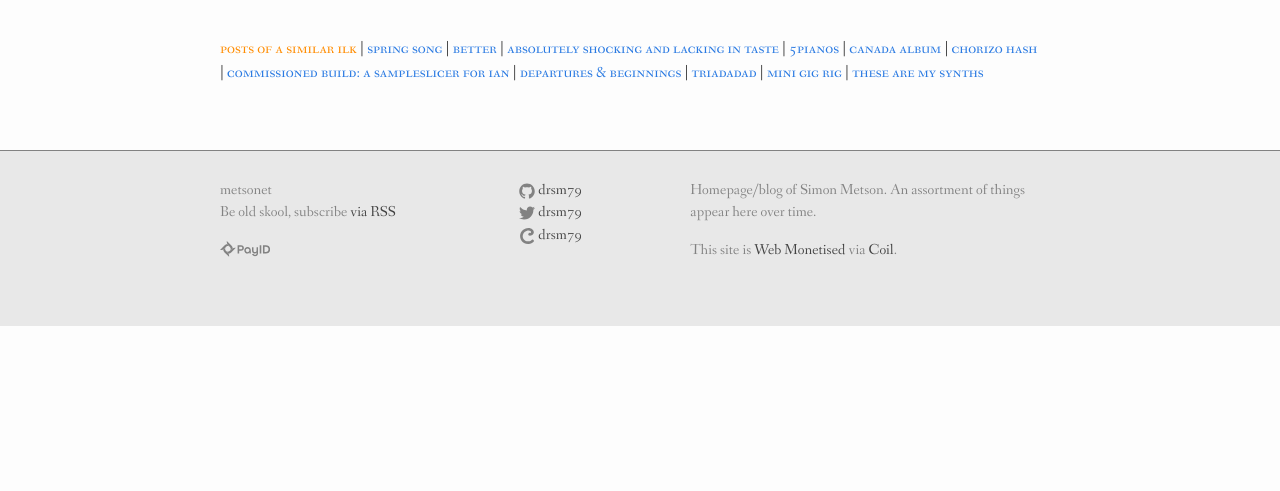
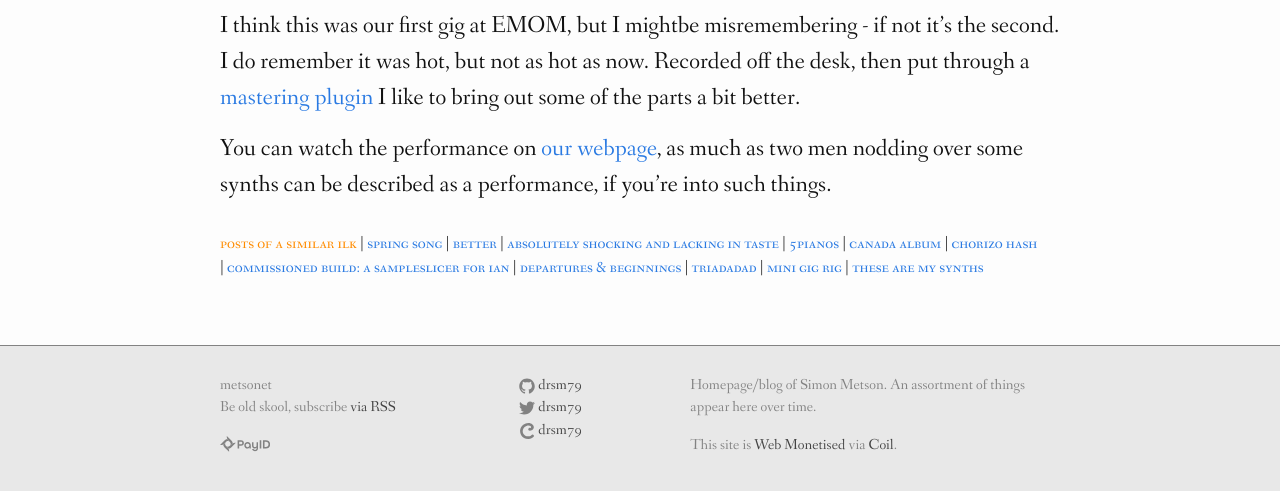
Before and after one commit to drsm79/drsm79.github.com, a Jekyll site: the page built from _posts/2020-08-11-anechoics-first-gig.md, in a window 1280 px wide and 900 px high, scrolled down 570 px, cut to the strip 379-870 px from the top of the window. Built offline with Jekyll 4.4.1, drawn with Linux system fonts in a browser that asks for light colours; before the commit the page ends 1275 px from its top, so only the background shows below that.

Commit message:
anechoics gig info

```diff
--- a/_posts/2020-08-11-anechoics-first-gig.md
+++ b/_posts/2020-08-11-anechoics-first-gig.md
@@ -16,3 +16,6 @@ tags:
     - emom
     - archives
 ---
+I think this was our first gig at EMOM, but I mightbe misremembering - if not it's the second. I do remember it was hot, but not as hot as now. Recorded off the desk, then put through a [mastering plugin](https://klevgrand.se/products/grandfinale) I like to bring out some of the parts a bit better.
+
+You can watch the performance on [our webpage](https://anechoics.uk/performance/2019/07/12/Greenbank-EMOM.html), as much as two men nodding over some synths can be described as a performance, if you're into such things.
```
